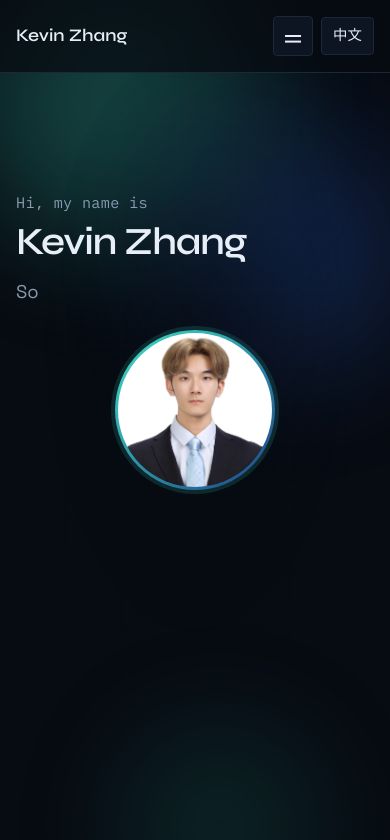
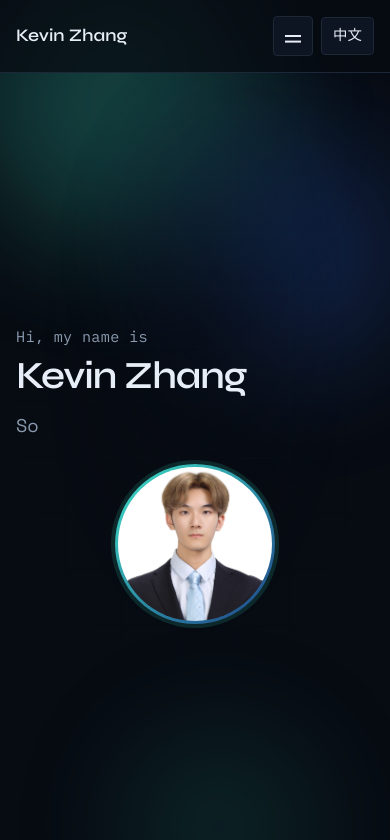
Before and after one commit to Kevin-Zhang1124/Kevin-Portfolio, a React (Vite) app: page / in a window 390 px wide. Shown: the top 840 px of the page. Built offline with nearby package versions, Linux system fonts and the light colour scheme.

Commit message:
Make the landing hero fill the viewport and lift the scroll pill on mobile

```diff
--- a/src/components/sections/About.module.css
+++ b/src/components/sections/About.module.css
@@ -1,4 +1,4 @@
-/* Full first screen: pill at bottom stays visible on load */
+/* Landing screen: at least one full viewport so About stays below the fold */
 .hero {
   position: relative;
   display: flex;
@@ -6,15 +6,12 @@
   justify-content: center;
   gap: var(--space-4);
   box-sizing: border-box;
-
-  /* Cancel Section's top padding so it doesn't push the pill down */
-  margin-top: calc(-1 * var(--space-6));
   margin-bottom: var(--space-6);
 
-  /* Desktop nav ~5rem; leave room for the pill inside the viewport */
-  min-height: calc(100svh - 5rem);
+  /* Full viewport height (nav sits above in the flow; this keeps PROFILE off-screen) */
+  min-height: 100svh;
   padding-top: var(--space-3);
-  padding-bottom: 3.5rem; /* space so content doesn't sit on the pill */
+  padding-bottom: 3.5rem; /* room so name/photo don't sit under the pill */
 }
 
 .copy {
@@ -70,21 +67,22 @@
   background: var(--bg-elevated);
 }
 
-/* Viewport-fixed cue — always at screen bottom, with a safe gap */
+/* Viewport-fixed cue — gap + safe area (not max: we want both) */
 .scrollHint {
   position: fixed;
   left: 50%;
-  bottom: max(1.5rem, env(safe-area-inset-bottom, 0px));
+  bottom: calc(1.75rem + env(safe-area-inset-bottom, 0px));
   transform: translateX(-50%);
   z-index: 40;
   pointer-events: none;
   opacity: 1;
-  transition: opacity 0.45s ease; /* 渐渐淡出 / 淡入 */
+  transition: opacity 0.45s ease; /* faded in & out */
 }
 
 @media (max-width: 767px) {
   .scrollHint {
-    bottom: calc(2rem + env(safe-area-inset-bottom, 0px));
+    /* Extra lift so Chrome’s bottom bar is less likely to cover the pill */
+    bottom: calc(3.5rem + env(safe-area-inset-bottom, 0px));
   }
 }
 
@@ -146,14 +144,6 @@
   letter-spacing: 0.04em;
 }
 
-/* Mobile nav wraps (brand + links + 中文) — taller than 5rem */
-@media (max-width: 767px) {
-  .hero {
-    min-height: calc(100svh - 9rem);
-    padding-bottom: 3.25rem;
-  }
-}
-
 /* Desktop: text left, photo right */
 @media (min-width: 768px) {
   .hero {
```
